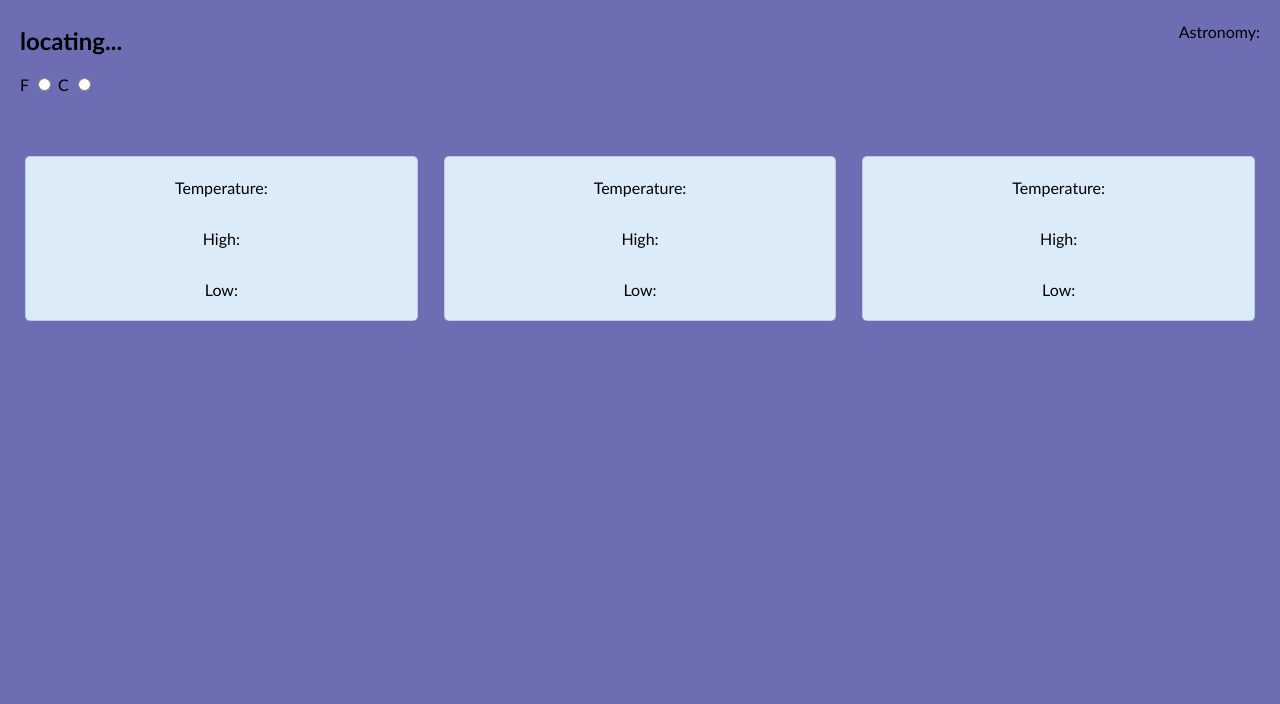
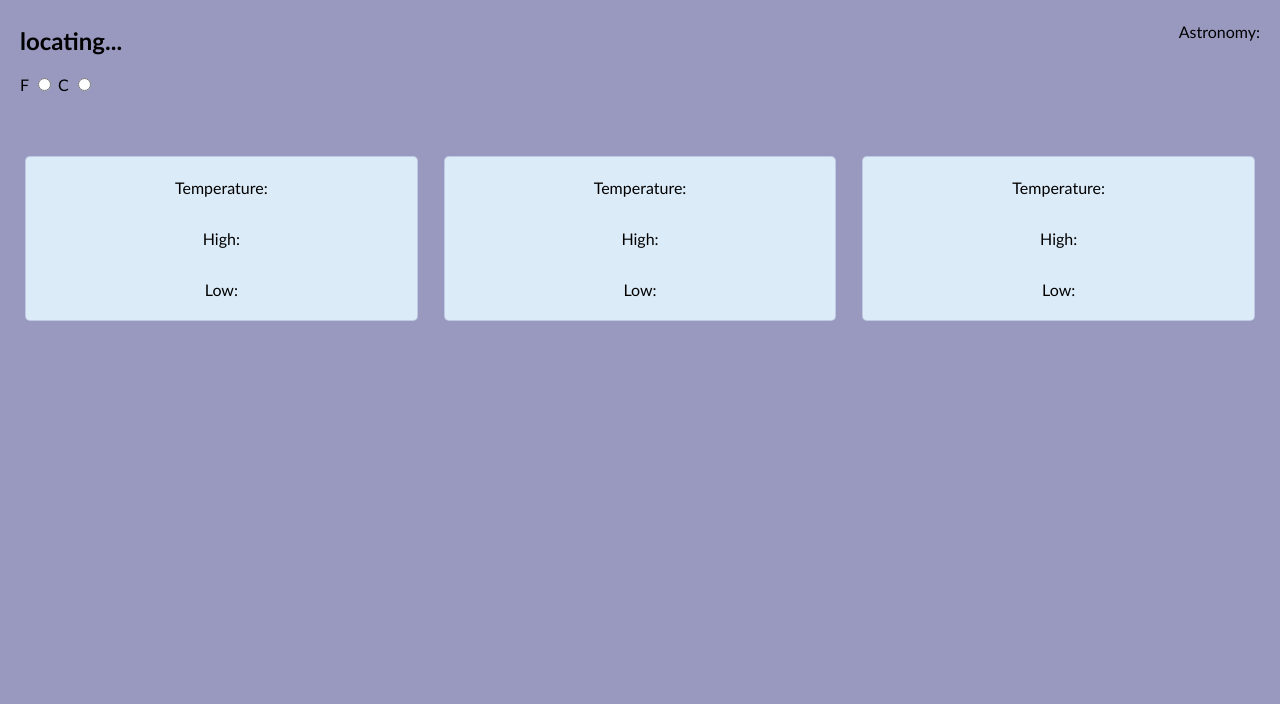
Before and after one commit to pinkx-xlink/weather-app, a plain HTML site: page index.html in a window 1280 px wide. Shown: the part 96-800 px from the top of the page. Drawn offline with Linux system fonts and the light colour scheme; no server answers.

Commit message:
Update background color

```diff
--- a/style.css
+++ b/style.css
@@ -6,7 +6,7 @@ body {
     display: flex;
     flex-direction: column;
     justify-content: center;
-    background-color: rgb(109, 109, 179);
+    background-color: rgb(153, 153, 192);
     margin: 0px;
     padding: 20px;
 }
```
